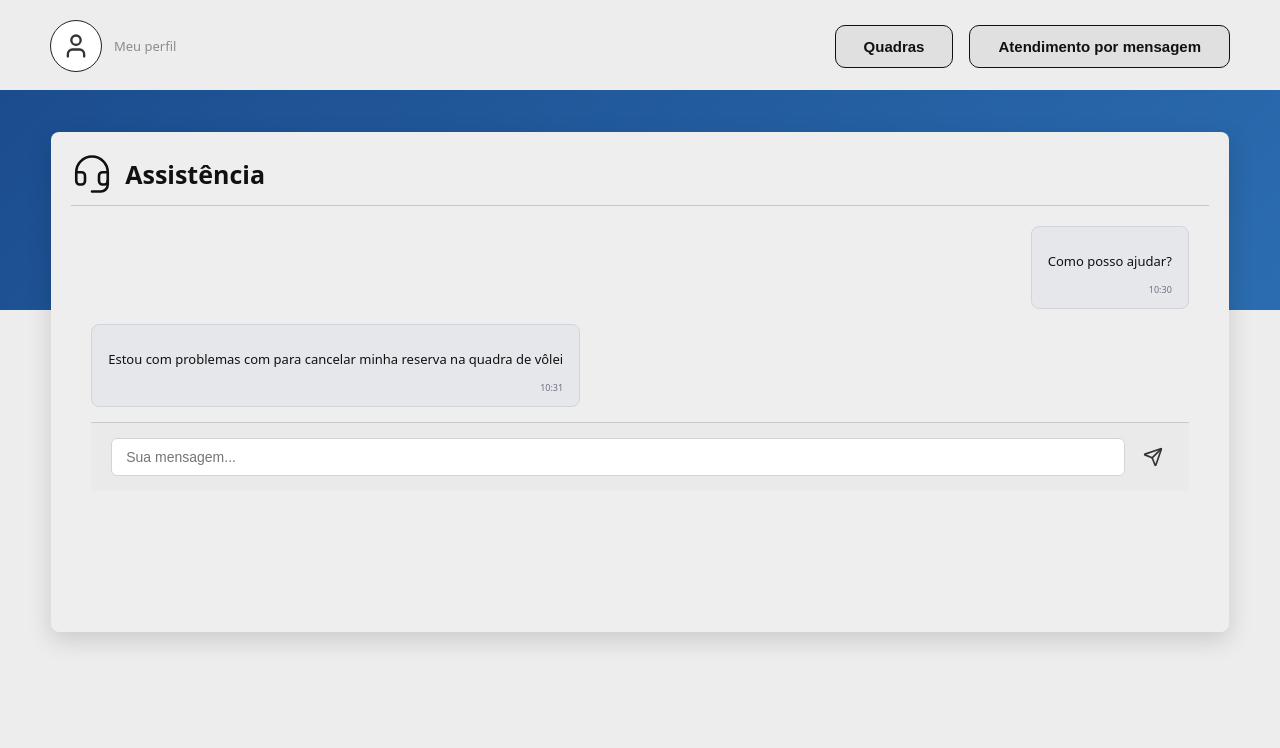
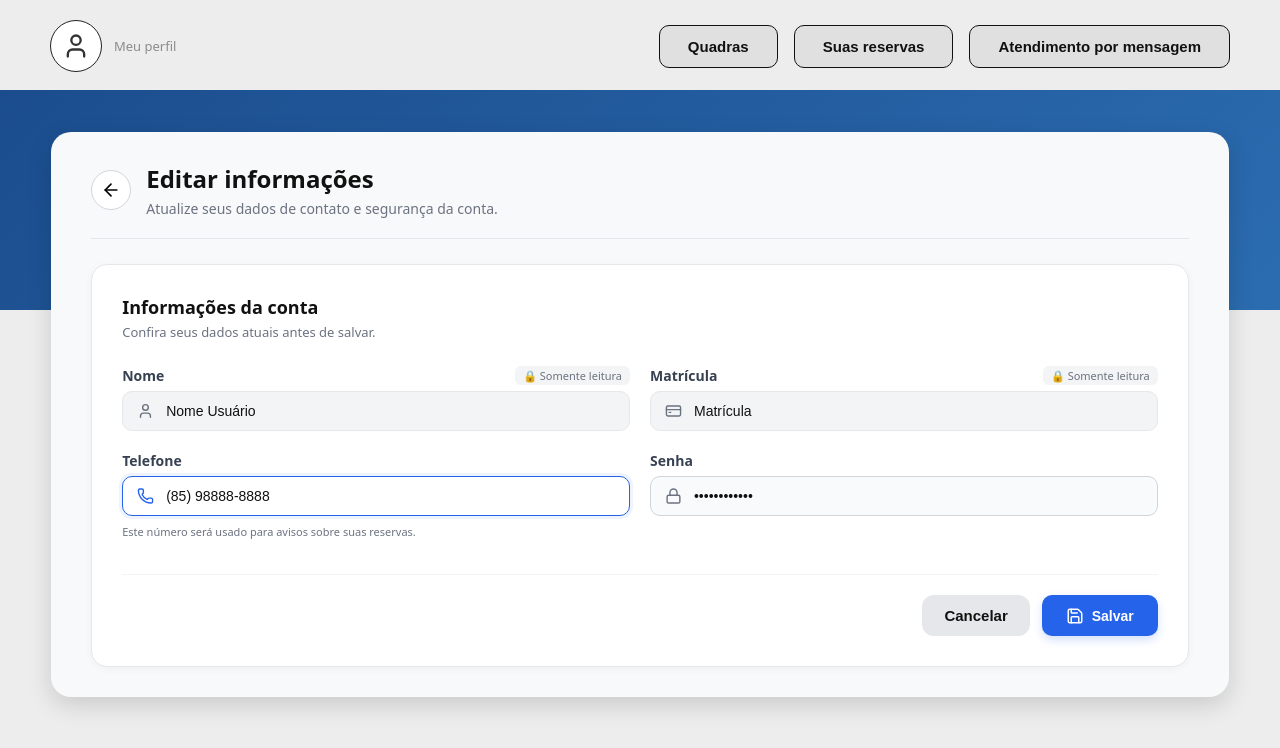
Before and after one commit to araripe0805/DesenvolvimentoWeb, a React (Vite) app: page / in a window 1280 px wide. Shown: the top 748 px of the page. Built offline with nearby package versions, Linux system fonts and the light colour scheme.

Commit message:
Tela de editar informações

```diff
--- a/src/App.jsx
+++ b/src/App.jsx
@@ -7,12 +7,13 @@ import { TelaLogin } from './pages/Telalogin';
 import {TelaCriarUsuario} from './pages/Telacriarusuario';
 import  {  TelaAssistencia  }  from  './pages/TelaAssistencia' ;
 import { TelaChat } from './pages/Telachat';
+import { TelaEditarInformacoes } from './pages/TelaEditarInformacoes';
 import './App.css';
 import { TelaCriarQuadra } from './pages/Telacriarquadra';
 import './App.css';
 
 function App() {
-  return < TelaChat />;
+  return < TelaEditarInformacoes />;
 }
 
 export default App;
--- /dev/null
+++ b/src/pages/TelaEditarInformacoes.jsx
@@ -0,0 +1,129 @@
+import React, { useState } from 'react';
+import { HeaderTelaprincipal } from '../components/Header_telaprincipal';
+import { ArrowLeft, Save, User, Lock, Phone, CreditCard } from 'lucide-react';
+import '../styles/TelaEditarInformacoes.css';
+
+export function TelaEditarInformacoes() {
+    const [formData, setFormData] = useState({
+        nome: 'Nome Usuário',
+        matricula: 'Matrícula',
+        telefone: '(85) 98888-8888',
+        senha: '••••••••••••'
+    });
+
+    const handleChange = (e) => {
+        const { name, value } = e.target;
+        setFormData(prev => ({ ...prev, [name]: value }));
+    };
+    return (
+        <div className="home-container">
+            <HeaderTelaprincipal activeTab={null} />
+
+            <main className="main-content-card edit-info-main-card">
+
+                {/* Cabeçalho interno do card */}
+                <div className="edit-info-header-row">
+                    <div className="edit-info-title-group">
+                        <button className="back-btn-inline" title="Voltar">
+                            <ArrowLeft size={20} color="#000" />
+                        </button>
+
+                        <div>
+                            <h2>Editar informações</h2>
+                            <p>Atualize seus dados de contato e segurança da conta.</p>
+                        </div>
+                    </div>
+                </div>
+
+                {/* Formulário Central (sem a coluna da esquerda) */}
+                <div className="edit-info-form-container">
+                    <div className="account-info-box">
+                        <div className="account-info-box-header">
+                            <h3>Informações da conta</h3>
+                            <p>Confira seus dados atuais antes de salvar.</p>
+                        </div>
+
+                        <form className="edit-form-grid" onSubmit={(e) => e.preventDefault()}>
+                            {/* Linha 1: Nome e Matrícula (Somente leitura) */}
+                            <div className="input-row-group">
+                                <div className="input-wrapper">
+                                    <div className="label-with-badge">
+                                        <label>Nome</label>
+                                        <span className="read-only-badge">🔒 Somente leitura</span>
+                                    </div>
+
+                                    <div className="input-icon-container read-only">
+                                        <User size={18} color="#6b7280" />
+                                        <input
+                                        type="text"
+                                        name="nome"
+                                        value={formData.nome}
+                                        readOnly
+                                        />
+                                    </div>
+                                </div>
+
+                                <div className="input-wrapper">
+                                    <div className="label-with-badge">
+                                        <label>Matrícula</label>
+                                        <span className="read-only-badge">🔒 Somente leitura</span>
+                                    </div>
+
+                                    <div className="input-icon-container read-only">
+                                        <CreditCard size={18} color="#6b7280" />
+                                        <input
+                                        type="text"
+                                        name="matricula"
+                                        value={formData.matricula}
+                                        readOnly
+                                        />
+                                    </div>
+                                </div>
+                            </div>
+
+                            {/* Linha 2: Telefone e Senha */}
+                            <div className="input-row-group">
+                                <div className="input-wrapper">
+                                    <label>Telefone</label>
+                                    <div className="input-icon-container editable">
+                                        <Phone size={18} color="#2563eb" />
+                                        <input
+                                        type="text"
+                                        name="telefone"
+                                        value={formData.telefone}
+                                        onChange={handleChange}
+                                        />
+                                    </div>
+                                    <span className="input-helper-text">Este número será usado para avisos sobre suas reservas.</span>
+                                </div>
+
+                                <div className="input-wrapper">
+                                    <label>Senha</label>
+                                    <div className="input-icon-container">
+                                        <Lock size={18} color="#6b7280" />
+                                        <input
+                                        type="password"
+                                        name="senha"
+                                        value={formData.senha}
+                                        onChange={handleChange}
+                                        />
+                                    </div>
+                                </div>
+                            </div>
+
+                            {/* Botões de Ação (Cancelar e Salvar) */}
+                            <div className="edit-form-actions">
+                                <button type="button" className="cancel-btn">
+                                    Cancelar
+                                </button>
+                                <button type="submit" className="save-btn">
+                                    <Save size={18} /> Salvar
+                                </button>
+                            </div>
+                        </form>
+                    </div>
+                </div>
+            </main>
+        </div>
+    );
+}
--- /dev/null
+++ b/src/styles/TelaEditarInformacoes.css
@@ -0,0 +1,203 @@
+/* src/styles/TelaEditarInformacoes.css */
+
+.edit-info-main-card {
+  display: flex;
+  flex-direction: column;
+  gap: 25px;
+}
+
+.edit-info-header-row {
+  display: flex;
+  justify-content: space-between;
+  align-items: center;
+  border-bottom: 1px solid #e5e7eb;
+  padding-bottom: 20px;
+}
+
+.edit-info-title-group {
+  display: flex;
+  align-items: center;
+  gap: 15px;
+}
+
+.back-btn-inline {
+  background: #ffffff;
+  border: 1px solid #d1d5db;
+  border-radius: 50%;
+  width: 40px;
+  height: 40px;
+  display: flex;
+  align-items: center;
+  justify-content: center;
+  cursor: pointer;
+  transition: background-color 0.2s;
+}
+
+.back-btn-inline:hover {
+  background-color: #f3f4f6;
+}
+
+.edit-info-title-group h2 {
+  font-size: 24px;
+  font-weight: 700;
+  color: #111111;
+  margin: 0 0 4px 0;
+}
+
+.edit-info-title-group p {
+  font-size: 14px;
+  color: #6b7280;
+  margin: 0;
+}
+
+/* Caixa principal do formulário */
+.account-info-box {
+  background-color: #ffffff;
+  border: 1px solid #e5e7eb;
+  border-radius: 16px;
+  padding: 30px;
+  box-shadow: 0 2px 8px rgba(0, 0, 0, 0.04);
+}
+
+.account-info-box-header h3 {
+  font-size: 18px;
+  font-weight: 700;
+  color: #111111;
+  margin: 0 0 4px 0;
+}
+
+.account-info-box-header p {
+  font-size: 13px;
+  color: #6b7280;
+  margin: 0 0 25px 0;
+}
+
+/* Grid do formulário */
+.edit-form-grid {
+  display: flex;
+  flex-direction: column;
+  gap: 20px;
+}
+
+.input-row-group {
+  display: grid;
+  grid-template-columns: 1fr 1fr;
+  gap: 20px;
+}
+
+.input-wrapper {
+  display: flex;
+  flex-direction: column;
+  gap: 6px;
+}
+
+.label-with-badge {
+  display: flex;
+  justify-content: space-between;
+  align-items: center;
+}
+
+.input-wrapper label {
+  font-size: 14px;
+  font-weight: 600;
+  color: #374151;
+}
+
+.read-only-badge {
+  font-size: 11px;
+  color: #6b7280;
+  background-color: #f3f4f6;
+  padding: 2px 8px;
+  border-radius: 6px;
+  font-weight: 500;
+}
+
+.input-icon-container {
+  display: flex;
+  align-items: center;
+  gap: 10px;
+  background-color: #f9fafb;
+  border: 1px solid #d1d5db;
+  border-radius: 10px;
+  padding: 10px 14px;
+  transition: border-color 0.2s;
+}
+
+.input-icon-container.read-only {
+  background-color: #f3f4f6;
+  border-color: #e5e7eb;
+}
+
+.input-icon-container.editable {
+  border-color: #2563eb;
+  background-color: #ffffff;
+  box-shadow: 0 0 0 3px rgba(37, 99, 235, 0.08);
+}
+
+.input-icon-container input {
+  border: none;
+  background: transparent;
+  outline: none;
+  font-size: 14px;
+  color: #111111;
+  width: 100%;
+}
+
+.input-helper-text {
+  font-size: 11px;
+  color: #6b7280;
+  margin-top: 2px;
+}
+
+/* Botões Inferiores */
+.edit-form-actions {
+  display: flex;
+  justify-content: flex-end;
+  gap: 12px;
+  margin-top: 15px;
+  border-top: 1px solid #f3f4f6;
+  padding-top: 20px;
+}
+
+.cancel-btn {
+  background-color: #ffffff;
+  color: #374151;
+  border: 1px solid #d1d5db;
+  border-radius: 10px;
+  padding: 10px 20px;
+  font-size: 14px;
+  font-weight: 600;
+  cursor: pointer;
+  transition: background-color 0.2s;
+}
+
+.cancel-btn:hover {
+  background-color: #f3f4f6;
+}
+
+.save-btn {
+  background-color: #2563eb;
+  color: #ffffff;
+  border: none;
+  border-radius: 10px;
+  padding: 10px 24px;
+  font-size: 14px;
+  font-weight: 600;
+  display: flex;
+  align-items: center;
+  gap: 8px;
+  cursor: pointer;
+  transition: background-color 0.2s;
+  box-shadow: 0 4px 10px rgba(37, 99, 235, 0.2);
+}
+
+.save-btn:hover {
+  background-color: #1d4ed8;
+}
+
+/* Responsivo para telas menores */
+@media (max-width: 768px) {
+  .input-row-group {
+    grid-template-columns: 1fr;
+  }
+}
```
